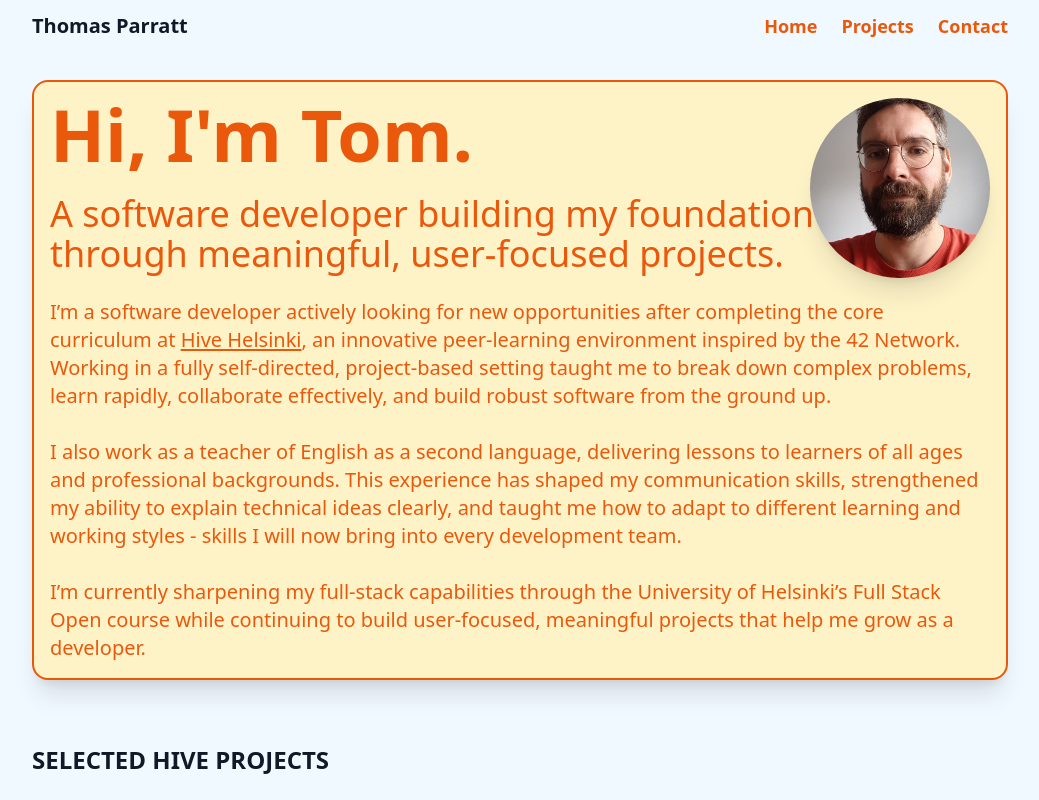
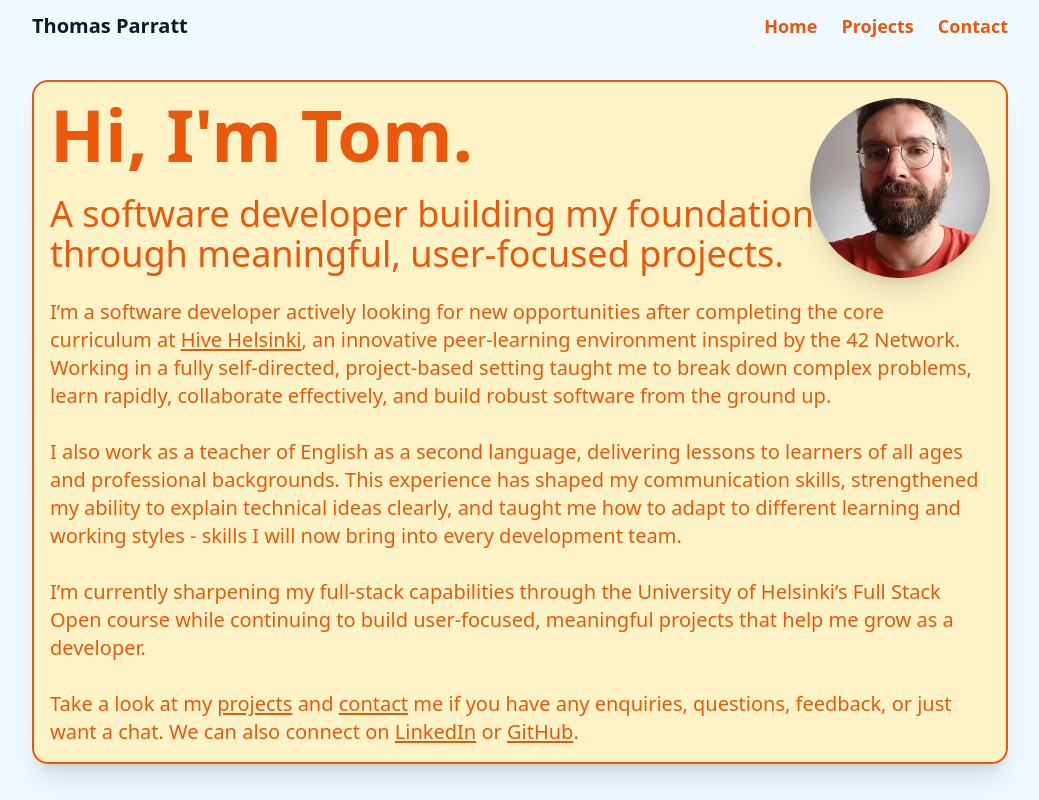
Before and after one commit to ThomasParratt/portfolio, a React (Vite) app: page / in a window 1280 px wide. Shown: the top 800 px of the page, without its empty margins (120-1159 px from the left). Built offline with nearby package versions, Linux system fonts and the light colour scheme.

Commit message:
added links to bio

```diff
--- a/src/components/Home.jsx
+++ b/src/components/Home.jsx
@@ -3,6 +3,7 @@ import Projects from './Projects'
 import me from '../assets/me.jpg'
 import PongGameFace from '../games/PongGameFace'
 import { useLocation } from "react-router-dom"
+import { Link } from "react-router-dom"
 
 export default function Home() {
     const [showPong, setShowPong] = useState(false);
@@ -66,6 +67,31 @@ export default function Home() {
                                 <br /><br />
                                 I’m currently sharpening my full-stack capabilities through the University of Helsinki’s Full Stack Open
                                 course while continuing to build user-focused, meaningful projects that help me grow as a developer.
+                                <br /><br />
+                                Take a look at my{" "}
+                                <Link to="/projects" className="underline underline-offset-2 hover:text-orange-300">projects</Link>
+                                {" "}and{" "}
+                                <Link to="/contact" className="underline underline-offset-2 hover:text-orange-300">contact</Link>
+                                {" "}me if you have any enquiries, questions, feedback, or just want a chat.
+                                We can also connect on{" "}
+                                <a
+                                    href="https://www.linkedin.com/in/thomas-parratt-hive/"
+                                    target="_blank"
+                                    rel="noopener noreferrer"
+                                    className="underline underline-offset-2 hover:text-orange-300"
+                                >
+                                    LinkedIn
+                                </a>
+                                {" "}or{" "}
+                                <a
+                                    href="https://github.com/ThomasParratt"
+                                    target="_blank"
+                                    rel="noopener noreferrer"
+                                    className="underline underline-offset-2 hover:text-orange-300"
+                                >
+                                    GitHub
+                                </a>
+                                .
                             </p>
                         </div>
 
```
